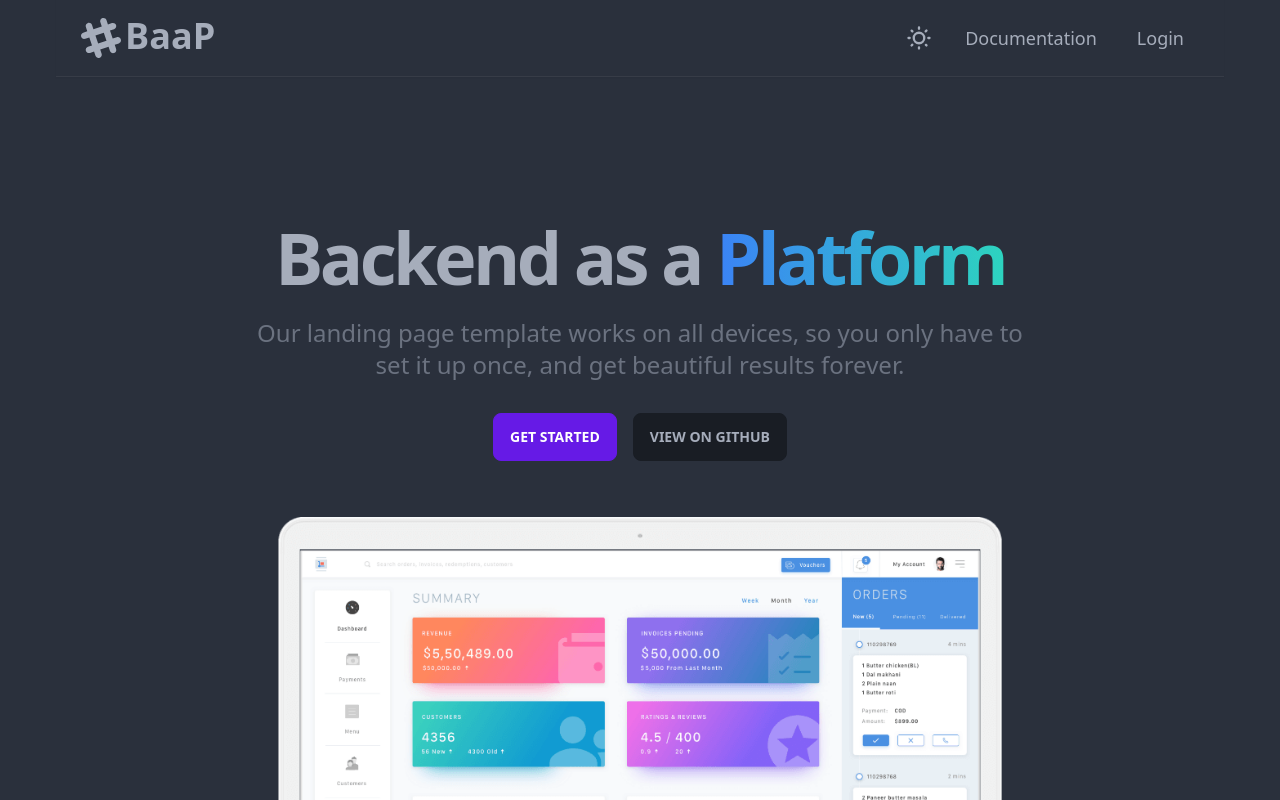
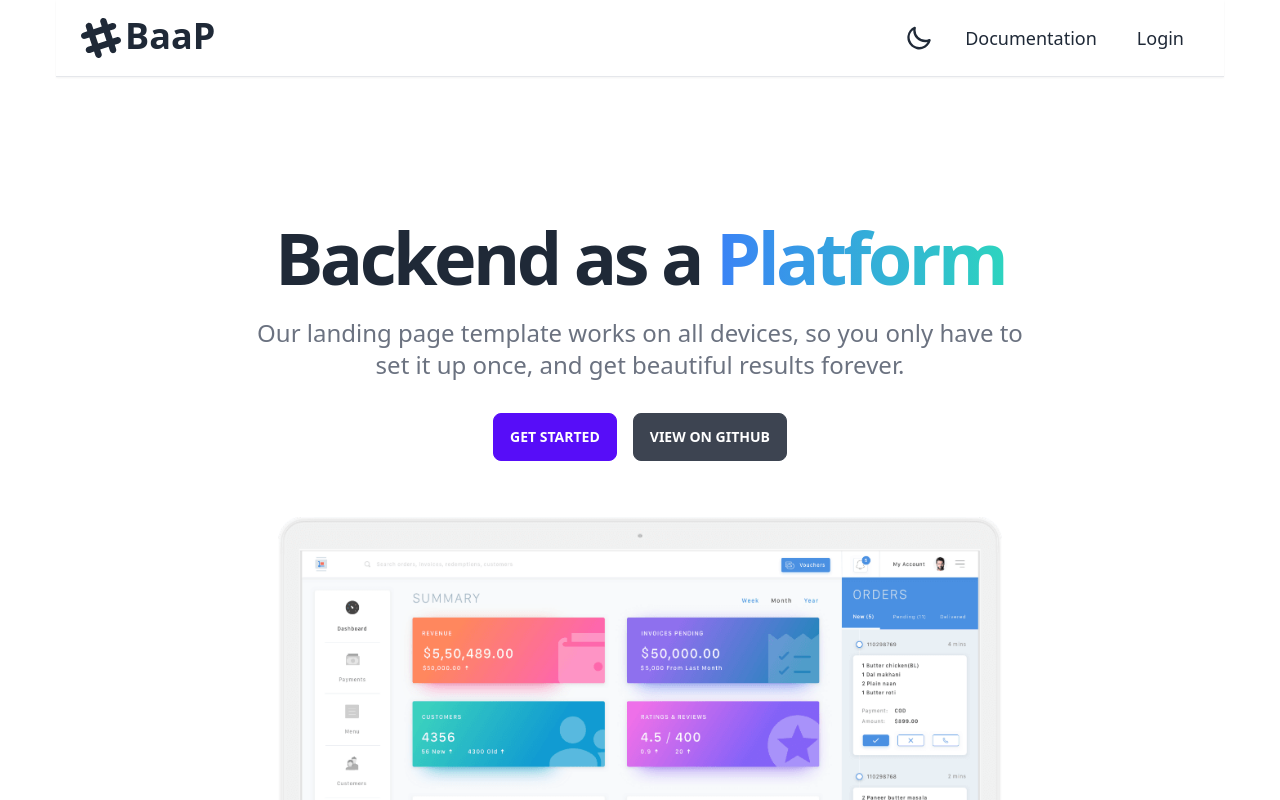
Before and after one commit to backend-as-a-platform/frontend, a React app: page / in a window 1280 px wide. Shown: the top 800 px of the page. Built offline with nearby package versions, Linux system fonts and the light colour scheme; no server answers; the HTML template or start-up script is replaced by a standard one.

Commit message:
added theme context

```diff
--- a/src/App.jsx
+++ b/src/App.jsx
@@ -1,14 +1,16 @@
-import { useEffect, useState } from 'react';
 import { Route, Routes } from 'react-router';
+import ThemeProvider from './contexts/Theme';
 import Home from './components/Routes/Home';
 
 const App = () => {
   return (
-    <div className="mx-auto md:max-w-full lg:max-w-screen-xl md:px-24 lg:px-14 overflow-clip">
-      <Routes>
-        <Route path="/" element={<Home />} />
-      </Routes>
-    </div>
+    <ThemeProvider>
+      <div className="mx-auto md:max-w-full lg:max-w-screen-xl md:px-24 lg:px-14 overflow-clip">
+        <Routes>
+          <Route path="/" element={<Home />} />
+        </Routes>
+      </div>
+    </ThemeProvider>
   );
 };
 
--- a/src/components/Icons/ToggleThemeIcon.jsx
+++ b/src/components/Icons/ToggleThemeIcon.jsx
@@ -1,17 +1,16 @@
 import { useEffect } from 'react';
-import { getTheme } from '../../utils/theme';
+import { useTheme } from '../../contexts/Theme';
 
 const ToggleThemeIcon = ({ toggle }) => {
+  const currentTheme = useTheme();
+
   useEffect(() => {
-    // Workaround for changing icon when theme is restored from localStorage
-    // Should improve when have time
-    const currentTheme = getTheme();
     const themeSwitcher = document.querySelector('#themeSwitcher');
 
     if (!(currentTheme || themeSwitcher.checked)) {
       themeSwitcher.checked = true;
     }
-  }, []);
+  }, [currentTheme]);
 
   return (
     <label className="swap swap-rotate">
--- a/src/components/Routes/Home.jsx
+++ b/src/components/Routes/Home.jsx
@@ -1,6 +1,6 @@
 import { useEffect, useState } from 'react';
 import AOS from 'aos';
-import { getTheme, switchTheme } from '../../utils/theme';
+import { useTheme, switchTheme } from '../../contexts/Theme';
 import lazyLoad from '../../utils/lazy-load-image';
 import AuthModal, { modalTitles } from '../Modals/AuthModal';
 import NavBar from '../Nav/NavBar';
@@ -15,7 +15,7 @@ import Footer from '../Footer/Footer';
 import 'aos/dist/aos.css';
 
 const Home = () => {
-  const [theme, setTheme] = useState(getTheme());
+  const [theme, setTheme] = useState(useTheme());
   const [modalTitle, setModalTitle] = useState(modalTitles[0]);
   const [showModal, setShowModal] = useState(false);
   const [showLogin, setShowLogin] = useState(false);
--- a/src/utils/theme.js
+++ b/src/contexts/Theme.jsx
@@ -1,7 +1,11 @@
+import { createContext, useContext } from 'react';
+
+const Theme = createContext(true);
+
 const getTheme = () => {
   const theme = window.localStorage.getItem('theme');
 
-  if (theme && theme !== 'false') {
+  if (!theme || theme === 'true') {
     return true;
   } else {
     return false;
@@ -16,4 +20,11 @@ const switchTheme = (id) => {
   window.localStorage.setItem('theme', id);
 };
 
-export { getTheme, switchTheme };
+const ThemeProvider = ({ children }) => (
+  <Theme.Provider value={getTheme()}>{children}</Theme.Provider>
+);
+
+const useTheme = () => useContext(Theme);
+
+export default ThemeProvider;
+export { switchTheme, useTheme };
--- a/src/main.jsx
+++ b/src/main.jsx
@@ -1,4 +1,3 @@
-import React from 'react';
 import ReactDOM from 'react-dom';
 import { BrowserRouter } from 'react-router-dom';
 import App from './App';
```
Also changed, not shown: src/contexts/Auth.jsx (renamed from src/contexts/AuthContext.js).
